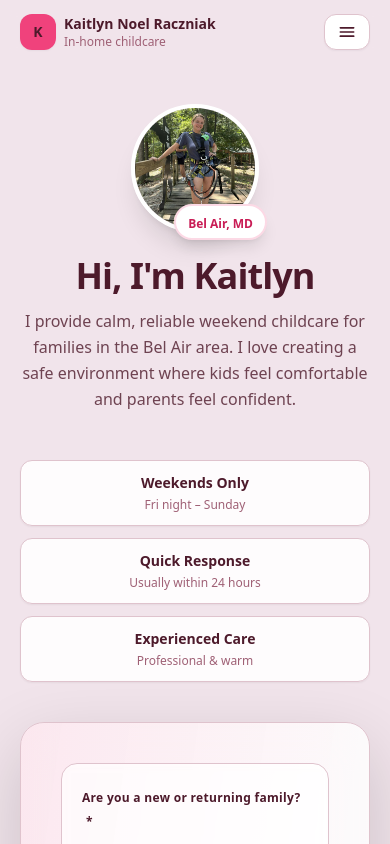
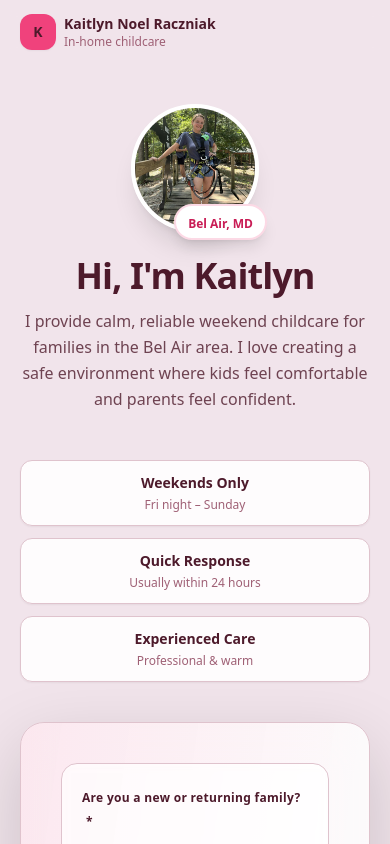
Before and after one commit to raczniakservices/kaitlyn-nanny-landing, a Next.js app in the folder apps/kaitlyn-nanny/: page / in a window 390 px wide. Shown: the top 844 px of the page. Built offline with nearby package versions, Linux system fonts and the light colour scheme.

Commit message:
fix: remove navbar menu when there are no navigation items
- Removed 'Request care' link (page IS the form, link was redundant)
- Hide mobile menu button when items array is empty
- Cleaner, simpler navbar with just logo

```diff
--- a/apps/kaitlyn-nanny/app/page.tsx
+++ b/apps/kaitlyn-nanny/app/page.tsx
@@ -7,9 +7,7 @@ export default function Page() {
   return (
     <main>
       <NavBar
-        items={[
-          { label: "Request care", href: "#care-form" }
-        ]}
+        items={[]}
         primaryCtaHref="#care-form"
       />
 
--- a/apps/kaitlyn-nanny/components/NavBar.tsx
+++ b/apps/kaitlyn-nanny/components/NavBar.tsx
@@ -84,8 +84,9 @@ export function NavBar({
             ))}
           </nav>
 
-          <div className="flex items-center gap-2">
-            <Sheet>
+          {safeItems.length > 0 && (
+            <div className="flex items-center gap-2">
+              <Sheet>
               <SheetTrigger asChild>
                 <Button
                   variant="outline"
@@ -134,6 +135,7 @@ export function NavBar({
               </SheetContent>
             </Sheet>
           </div>
+          )}
         </div>
       </Container>
     </div>
```
